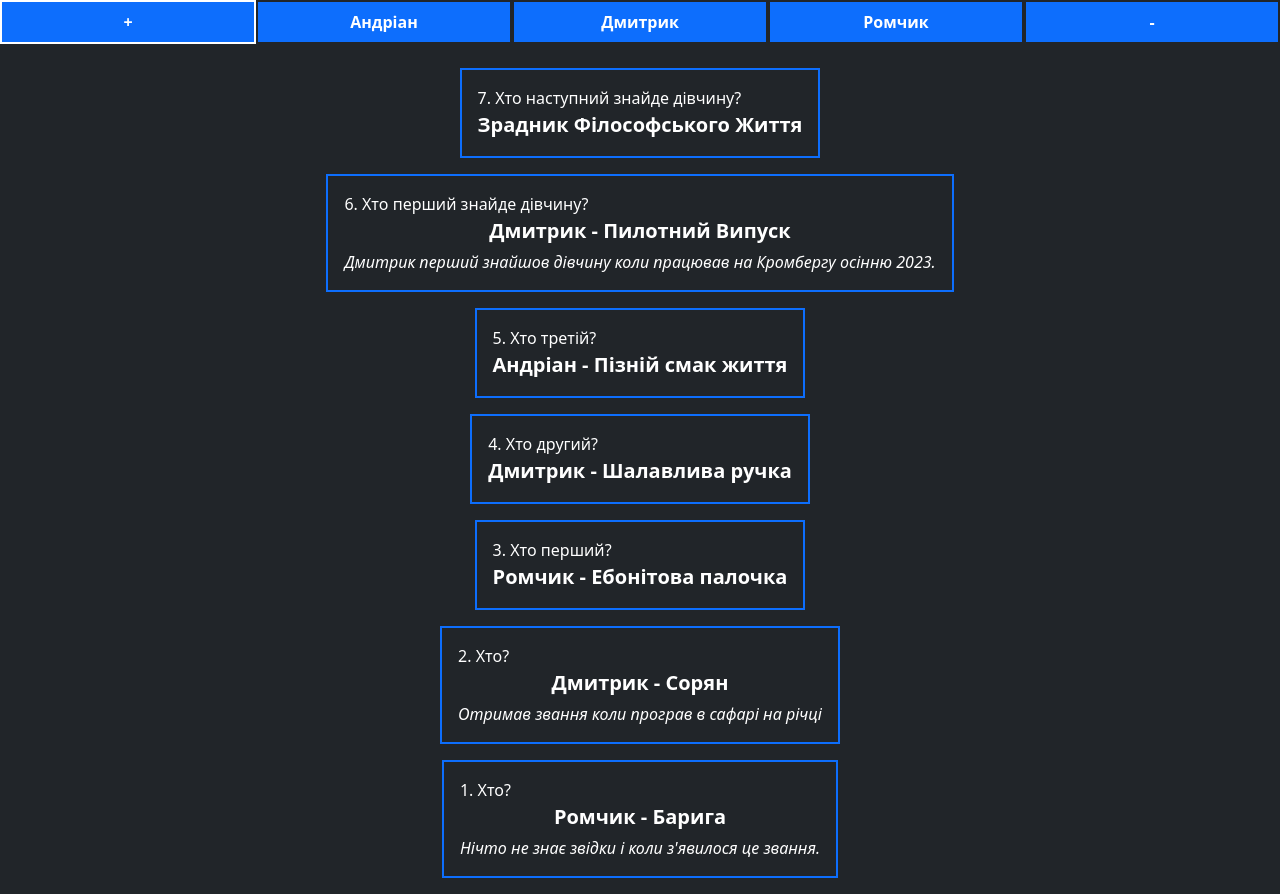
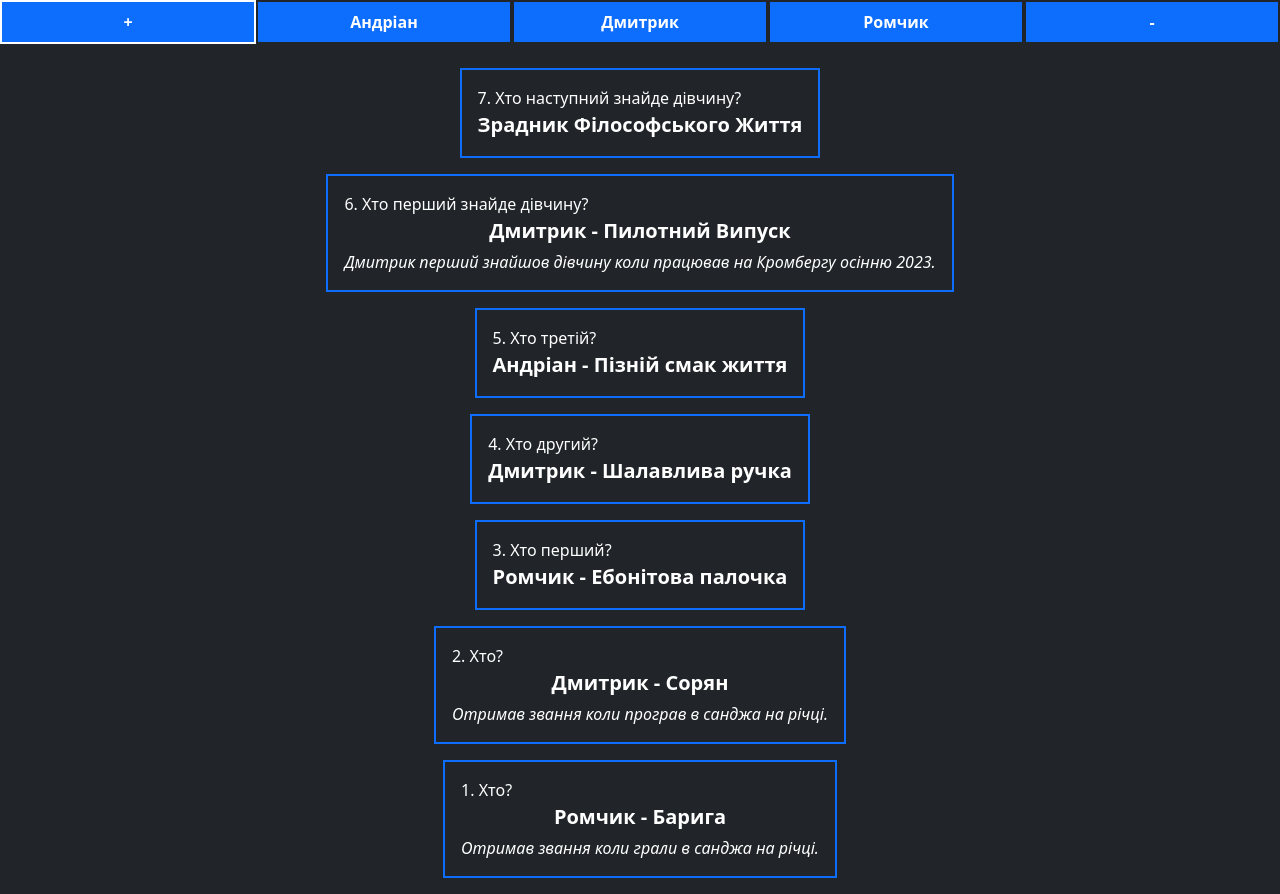
Before and after one commit to mynameisan24/Who, a React (Create React App) app: page / in a window 1280 px wide. Built offline with nearby package versions, Linux system fonts and the light colour scheme.

Commit message:
Update List.js

```diff
--- a/src/components/List.js
+++ b/src/components/List.js
@@ -4,7 +4,7 @@ export const List = [
     dispute: "Хто?",
     rank: "Барига",
     winner: 3,
-    detail: "Нічто не знає звідки і коли з'явилося це звання.",
+    detail: "Отримав звання коли грали в санджа на річці.",
   },
 
   {
@@ -12,7 +12,7 @@ export const List = [
     dispute: "Хто?",
     rank: "Сорян",
     winner: 2,
-    detail: "Отримав звання коли програв в сафарі на річці",
+    detail: "Отримав звання коли програв в санджа на річці.",
   },
   {
     id: 3,
```
